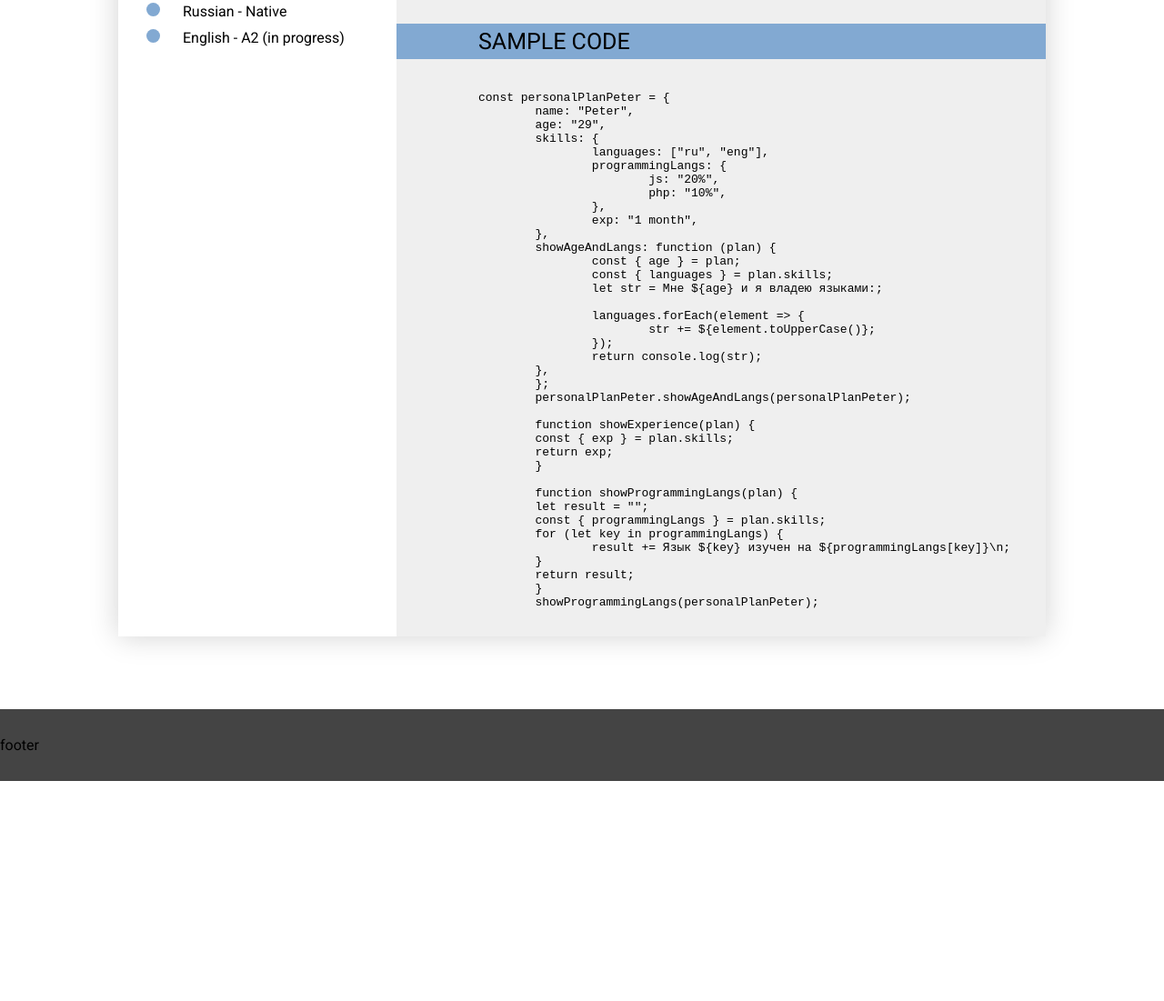
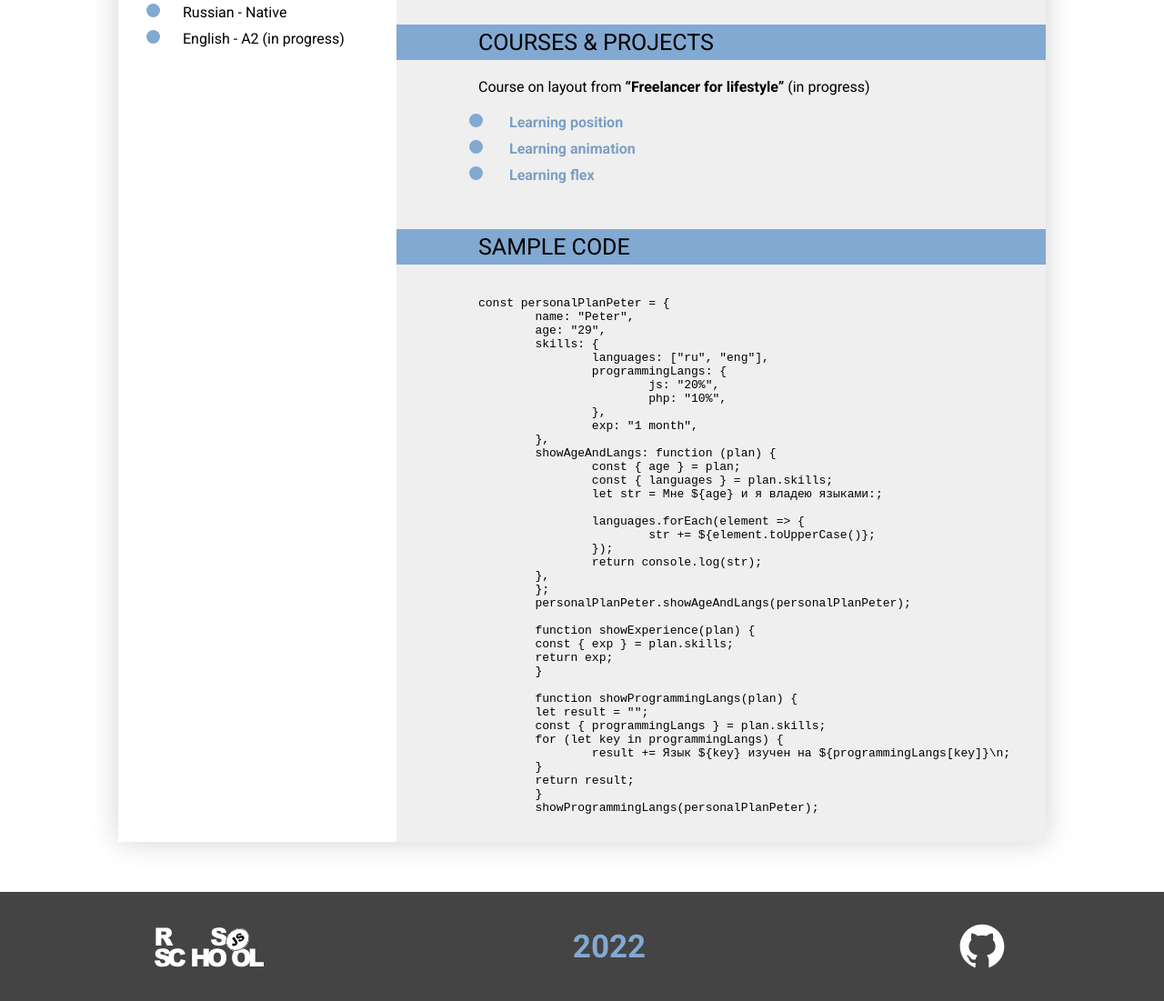
Before and after one commit to Alexksxx/rsschool-cv, a plain HTML site: page index.html in a window 1280 px wide. Shown: the part 936-2037 px from the top of the page at 91% size. Before the commit the page ends 1795 px from the top, so only its background shows below. Drawn offline with nearby package versions, Linux system fonts and the light colour scheme.

Commit message:
feat: add footer, task done

```diff
--- a/css/style.css
+++ b/css/style.css
@@ -94,7 +94,7 @@ body {
 
 .main {
 	flex: 1 1 auto;
-	padding: 54px 0 80px;
+	padding: 55px 0;
 }
 
 .main-shadow {
@@ -180,6 +180,7 @@ body {
 	width: 244px;
 }
 
+.courses__list > li::before,
 .education__list > li::before,
 .languages__list > li::before,
 .skills__list > li::before {
@@ -192,6 +193,7 @@ body {
 	margin-right: 25px;
 }
 
+.courses__list > li:not(:last-child),
 .languages__list > li:not(:last-child),
 .skills__list > li:not(:last-child) {
 	margin-bottom: 10px;
@@ -259,20 +261,60 @@ body {
 	padding-left: 30px;
 }
 
+.courses__list > li::before,
 .education__list > li::before {
 	vertical-align: top;
 	display: inline-block;
 	margin-left: -40px;
-	padding-top: 3px;
 }
 
-.education__list > li {
+.education__list > li:not(:last-child) {
 	margin-bottom: 20px;
+}
+
+.detalied-info__courses {
+	margin-bottom: 50px;
+}
+
+.courses__text,
+.courses__title {
+	margin-bottom: 20px;
+}
+
+.courses__list >li {
+	padding-left: 30px;
+}
+
+.courses__link {
+	font-weight: 700;
+	color: rgb(124, 159, 196);
+	transition: color 0.5s;
+}
+
+.courses__link:hover {
+	color: #444444;
 }
 
 /*__________________footer__________________ */
 
 .footer {
+	display: flex;
+	justify-content: space-around;
 	padding: 30px 0;
 	background-color: #444444;
 }
+
+.footer__rs {
+	flex: 0 0 120px;
+}
+
+.footer__year {
+	color: #82a9d2;
+	font-size: 35px;
+	font-weight: 700;
+	align-self: center;
+}
+
+.footer__git {
+	flex: 0 0 60px;
+}
--- a/index.html
+++ b/index.html
@@ -9,7 +9,7 @@
 	<link rel="shortcut icon" href="img/favicon.png" type="image/x-icon">
 	<link rel="preconnect" href="https://fonts.googleapis.com">
 	<link rel="preconnect" href="https://fonts.gstatic.com" crossorigin>
-	<link href="https://fonts.googleapis.com/css2?family=Roboto:wght@400&display=swap" rel="stylesheet">
+	<link href="https://fonts.googleapis.com/css2?family=Roboto:wght@400;700&display=swap" rel="stylesheet">
 	<link href="https://fonts.googleapis.com/css2?family=Nunito:wght@600&display=swap" rel="stylesheet">
 	<title>Bestuzhev Aleksei</title>
 </head>
@@ -95,18 +95,14 @@
 						<section class="detalied-info__about-me about-me" id="about">
 							<h2 class="about-me__title title">About me</h2>
 							<p class="about-me__text text">Not so long ago I solve to change my life. Actually, I think about
-								this
-								for
-								a couple
-								of
+								this for a couple of
 								years, but I didn’t want to lose my former life. I think about IT sphere, but I didn’t know how
 								direction is better. My friend showed me how he makes website pages. And I understood: I want to
 								create. I started learning two months ago. All this time I was studying by video on YouTube and
 								articles. Step by step, I improved my knowledge and skills. Than I know exactly I want to be a
 								front-end developer. I really like to create something new, especially an interactive. And
 								fortunately, I like to study. Besides, I’m actively learning English for a half year. I believe,
-								this
-								course will help me to become a good specialist and find new friends.</p>
+								this course will help me to become a good specialist and find new friends.</p>
 						</section>
 						<section class="detalied-info__education education" id="education">
 							<h2 class="education__title title">My education</h2>
@@ -120,6 +116,28 @@
 									agribusiness</li>
 							</ul>
 						</section>
+						<section class="detalied-info__courses courses" id="courses">
+							<h2 class="courses__title title">Courses & projects</h2>
+							<p class="courses__text text">Сourse on layout from <strong>“Freelancer for lifestyle”</strong> (in
+								progress)</p>
+							<ul class="courses__list">
+								<li>
+									<a class="courses__link" href="https://alexksxx.github.io/part_of_doggie/"
+										target="_blank">Learning
+										position</a>
+								</li>
+								<li>
+									<a class="courses__link" href="https://alexksxx.github.io/13_animated_car/"
+										target="_blank">Learning
+										animation</a>
+								</li>
+								<li>
+									<a class="courses__link" href="https://alexksxx.github.io/Les_15/" target="_blank">Learning
+										flex</a>
+								</li>
+							</ul>
+						</section>
+
 						<section class="detalied-info__sample-code sample-code" id="code">
 							<h2 class="sample-code__title title">Sample code</h2>
 							<div class="sample-code__area-code">
@@ -172,7 +190,13 @@ const personalPlanPeter = {
 			</div>
 		</main>
 		<footer class="footer">
-			footer
+			<a class="footer__rs" href="https://rs.school/js/" target="_blank">
+				<img class="image" src="img/rs-logo.svg" alt="logo rs-school">
+			</a>
+			<p class="footer__year">2022</p>
+			<a class="footer__git" href="https://github.com/Alexksxx" target="_blank">
+				<img class="image" src="img/github-logo.svg" alt="my github">
+			</a>
 		</footer>
 	</div>
 </body>
```
